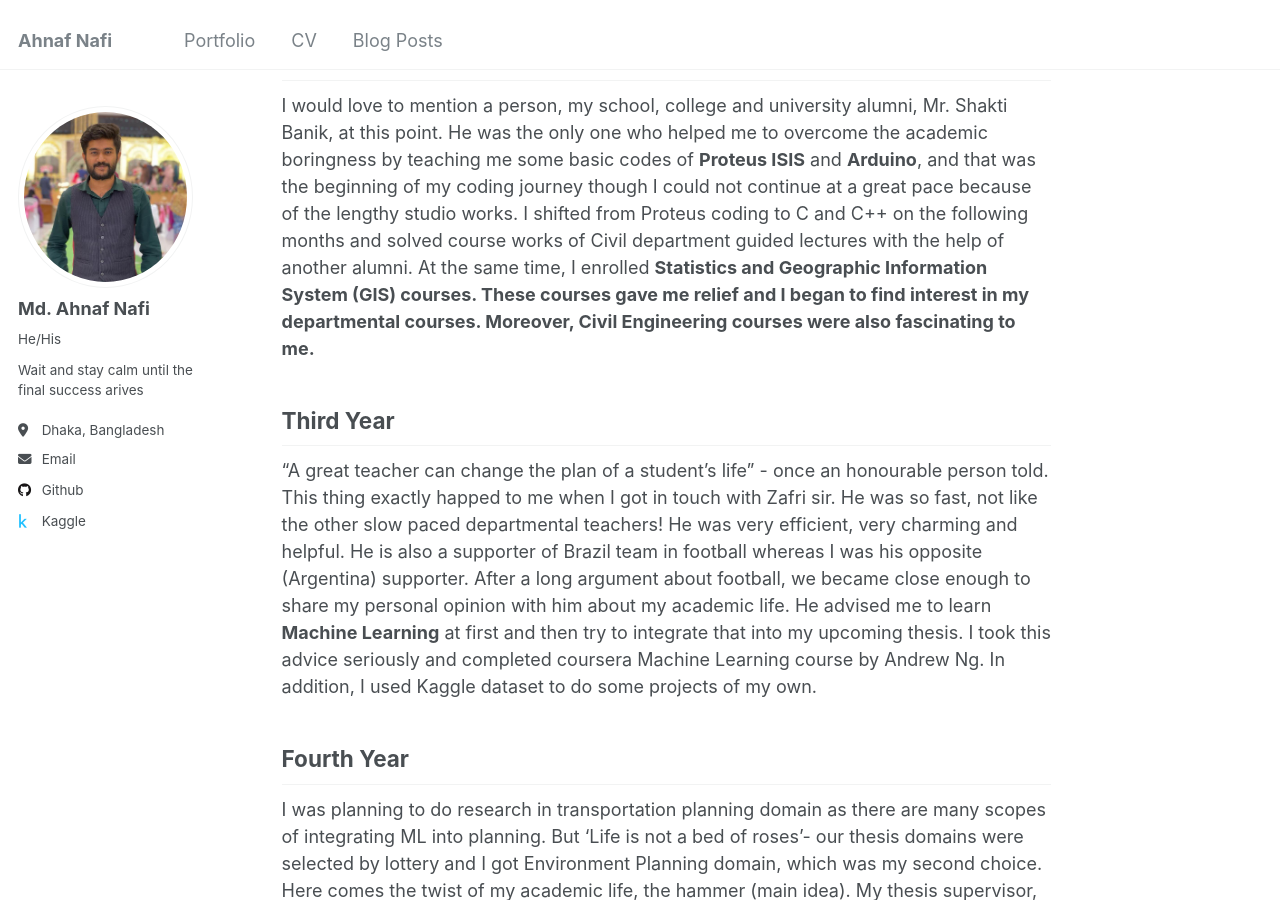
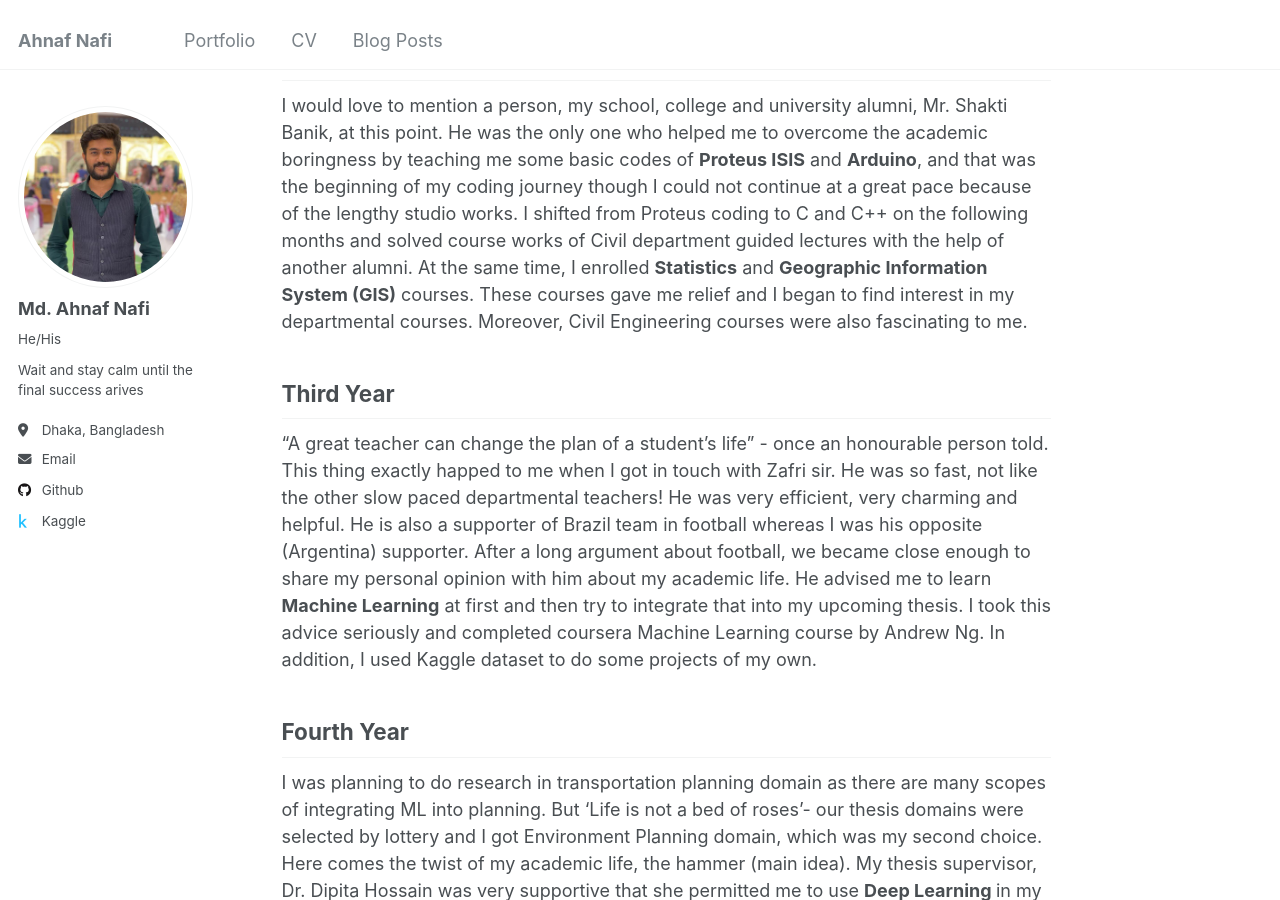
Before and after one commit to NafixData/ahnafnafi, a Jekyll site: the page built from _posts/2013-08-14-blog-post-2.md, in a window 1280 px wide and 900 px high, scrolled down 913 px. Built offline with Jekyll 4.4.1, drawn with Linux system fonts in a browser that asks for light colours.

```diff
--- a/_posts/2013-08-14-blog-post-2.md
+++ b/_posts/2013-08-14-blog-post-2.md
@@ -21,7 +21,7 @@ I got the opportunity to study Urban and Regional Planning. This department hamp
 
 Second Year
 ------
-I would love to mention a person, my school, college and university alumni, Mr. Shakti Banik, at this point. He was the only one who helped me to overcome the academic boringness by teaching me some basic codes of <b>Proteus ISIS</b> and <b>Arduino</b>, and that was the beginning of my coding journey though I could not continue at a great pace because of the lengthy studio works. I shifted from Proteus coding to C and C++ on the following months and solved course works of Civil department guided lectures with the help of another alumni. At the same time, I enrolled <b>Statistics<b> and <b>Geographic Information System (GIS)</b> courses. These courses gave me relief and I began to find interest in my departmental courses. Moreover, Civil Engineering courses were also fascinating to me.
+I would love to mention a person, my school, college and university alumni, Mr. Shakti Banik, at this point. He was the only one who helped me to overcome the academic boringness by teaching me some basic codes of <b>Proteus ISIS</b> and <b>Arduino</b>, and that was the beginning of my coding journey though I could not continue at a great pace because of the lengthy studio works. I shifted from Proteus coding to C and C++ on the following months and solved course works of Civil department guided lectures with the help of another alumni. At the same time, I enrolled <b>Statistics</b> and <b>Geographic Information System (GIS)</b> courses. These courses gave me relief and I began to find interest in my departmental courses. Moreover, Civil Engineering courses were also fascinating to me.
 
 Third Year
 ------
```
